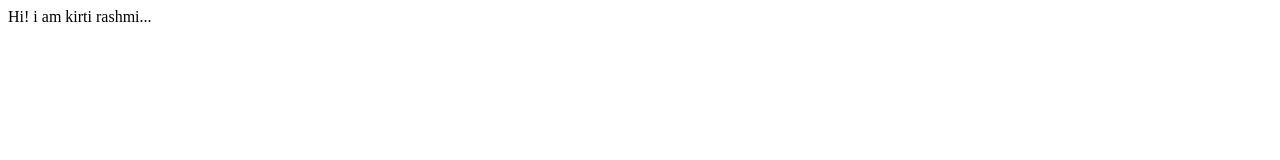
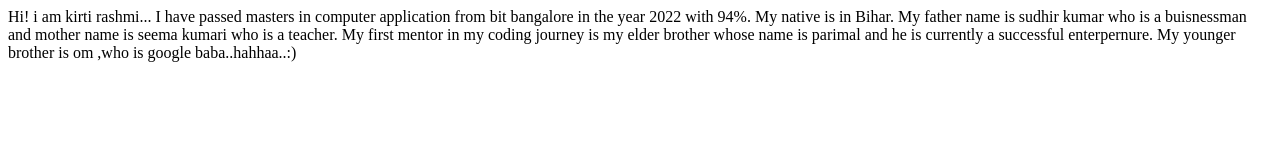
Before and after one commit to kirtirashmi/kirti-firstrepo, a plain HTML site: page index.html in a window 1280 px wide. Drawn offline with Linux system fonts and the light colour scheme.

Commit message:
updated: my introduction

```diff
--- a/index.html
+++ b/index.html
@@ -8,5 +8,10 @@
 </head>
 <body>
     Hi! i am kirti rashmi...
+    I have passed masters in computer application from bit bangalore in the year 2022 with 94%.
+    My native is in Bihar.
+    My father name is sudhir kumar who is a buisnessman and mother name is seema kumari who is a teacher.
+    My first mentor in my coding journey is my elder brother whose name is parimal and he is currently a successful enterpernure.
+    My younger brother is om ,who is google baba..hahhaa..:)
 </body>
 </html>
```
